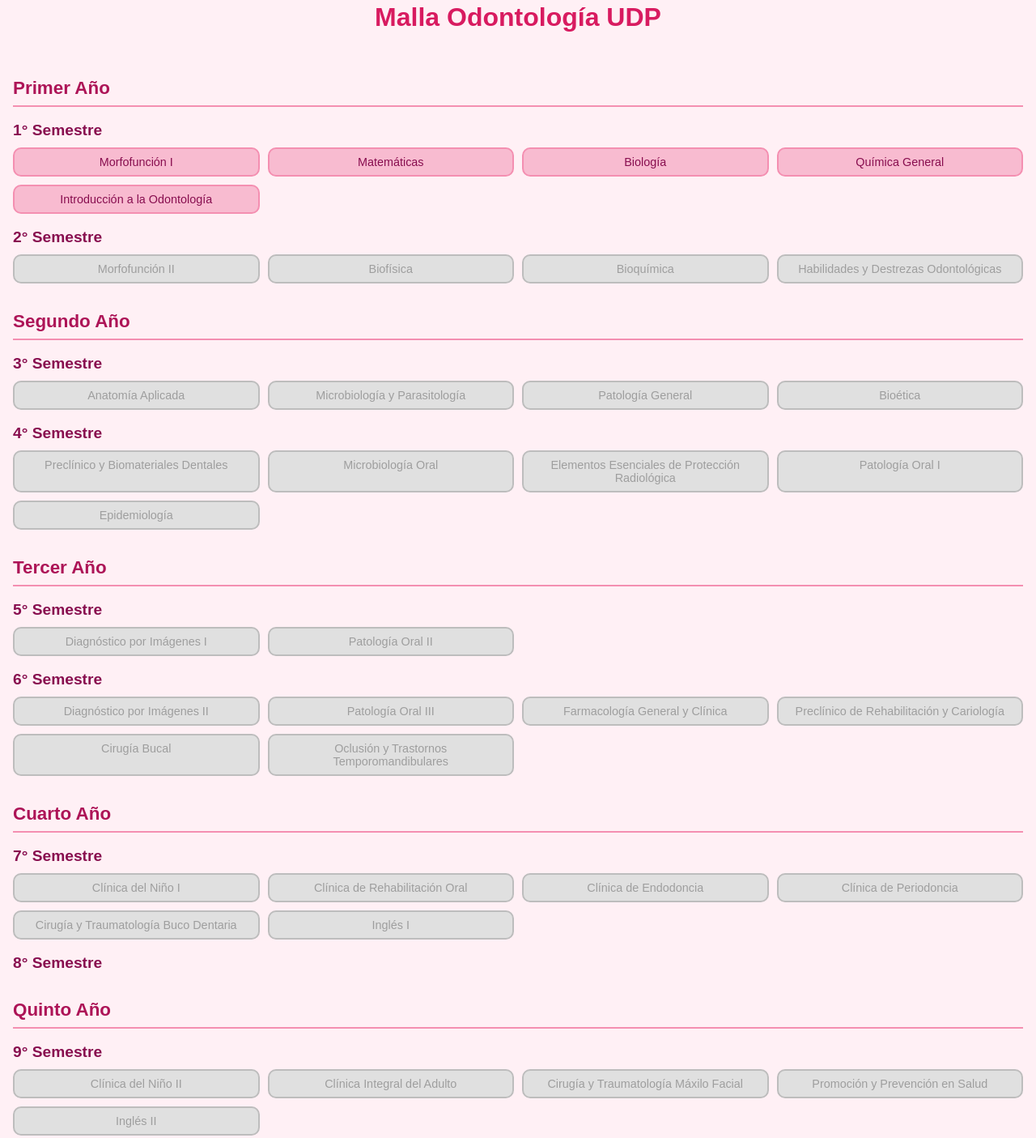
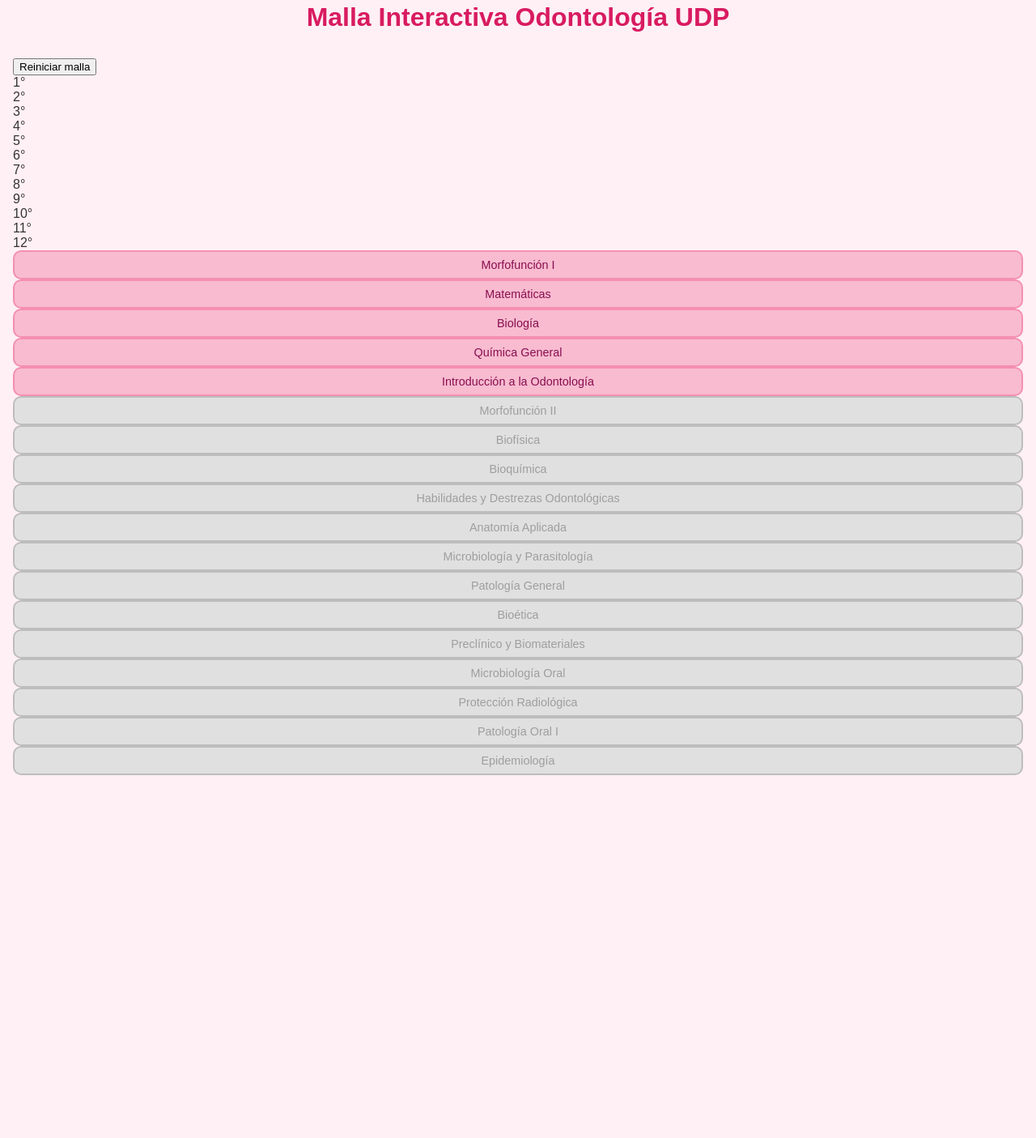
Before and after one commit to kathyyy154/mallaODO, a plain HTML site: page index.html in a window 1280 px wide. Shown: the part 34-1439 px from the top of the page at 81% size. After the commit the page ends 1007 px from the top, so only its background shows below. Drawn offline with Linux system fonts and the light colour scheme.

Commit message:
Update index.html

```diff
--- a/index.html
+++ b/index.html
@@ -2,109 +2,54 @@
 <html lang="es">
 <head>
   <meta charset="UTF-8">
-  <title>Malla Odontología UDP</title>
+  <title>Malla Interactiva Odontología UDP</title>
   <link rel="stylesheet" href="styles.css">
 </head>
 <body>
-  <h1>Malla Odontología UDP</h1>
-  <div class="malla-container">
+  <h1>Malla Interactiva Odontología UDP</h1>
+  <button onclick="reiniciarMalla()">Reiniciar malla</button>
 
-    <!-- PRIMER AÑO -->
-    <div class="año">Primer Año</div>
+  <div class="malla">
+    <!-- Cabecera -->
+    <div class="sem-titulo">1°</div>
+    <div class="sem-titulo">2°</div>
+    <div class="sem-titulo">3°</div>
+    <div class="sem-titulo">4°</div>
+    <div class="sem-titulo">5°</div>
+    <div class="sem-titulo">6°</div>
+    <div class="sem-titulo">7°</div>
+    <div class="sem-titulo">8°</div>
+    <div class="sem-titulo">9°</div>
+    <div class="sem-titulo">10°</div>
+    <div class="sem-titulo">11°</div>
+    <div class="sem-titulo">12°</div>
 
-    <!-- 1er Semestre -->
-    <div class="semestre">1° Semestre</div>
-    <div class="ramo" id="morfo1">Morfofunción I</div>
-    <div class="ramo" id="matematicas">Matemáticas</div>
-    <div class="ramo" id="biologia">Biología</div>
-    <div class="ramo" id="quimica">Química General</div>
-    <div class="ramo" id="intro">Introducción a la Odontología</div>
+    <!-- Primer año -->
+    <div class="ramo" id="morfo1" data-col="1">Morfofunción I</div>
+    <div class="ramo" id="matematicas" data-col="1">Matemáticas</div>
+    <div class="ramo" id="biologia" data-col="1">Biología</div>
+    <div class="ramo" id="quimica" data-col="1">Química General</div>
+    <div class="ramo" id="intro" data-col="1">Introducción a la Odontología</div>
 
-    <!-- 2do Semestre -->
-    <div class="semestre">2° Semestre</div>
-    <div class="ramo" id="morfo2" data-prer="morfo1">Morfofunción II</div>
-    <div class="ramo" id="biofisica" data-prer="matematicas">Biofísica</div>
-    <div class="ramo" id="bioquimica" data-prer="biologia,quimica">Bioquímica</div>
-    <div class="ramo" id="habilidades" data-prer="intro">Habilidades y Destrezas Odontológicas</div>
+    <div class="ramo" id="morfo2" data-prer="morfo1" data-col="2">Morfofunción II</div>
+    <div class="ramo" id="biofisica" data-prer="matematicas" data-col="2">Biofísica</div>
+    <div class="ramo" id="bioquimica" data-prer="biologia,quimica" data-col="2">Bioquímica</div>
+    <div class="ramo" id="habilidades" data-prer="intro" data-col="2">Habilidades y Destrezas Odontológicas</div>
 
-    <!-- SEGUNDO AÑO -->
-    <div class="año">Segundo Año</div>
+    <!-- Segundo año -->
+    <div class="ramo" id="anatomia" data-prer="morfo2" data-col="3">Anatomía Aplicada</div>
+    <div class="ramo" id="micro1" data-prer="morfo2,bioquimica" data-col="3">Microbiología y Parasitología</div>
+    <div class="ramo" id="patogeneral" data-prer="morfo2" data-col="3">Patología General</div>
+    <div class="ramo" id="bioetica" data-prer="intro" data-col="3">Bioética</div>
 
-    <!-- 3er Semestre -->
-    <div class="semestre">3° Semestre</div>
-    <div class="ramo" id="anatomia" data-prer="morfo2">Anatomía Aplicada</div>
-    <div class="ramo" id="micro1" data-prer="morfo2,bioquimica">Microbiología y Parasitología</div>
-    <div class="ramo" id="patogeneral" data-prer="morfo2">Patología General</div>
-    <div class="ramo" id="bioetica" data-prer="intro">Bioética</div>
+    <div class="ramo doble" id="preclinico" data-prer="biofisica,habilidades" data-col="4">Preclínico y Biomateriales</div>
+    <div class="ramo" id="microoral" data-prer="micro1" data-col="4">Microbiología Oral</div>
+    <div class="ramo" id="protradio" data-prer="biofisica" data-col="4">Protección Radiológica</div>
+    <div class="ramo" id="patooral1" data-prer="patogeneral" data-col="4">Patología Oral I</div>
+    <div class="ramo" id="epidemio" data-prer="matematicas" data-col="4">Epidemiología</div>
 
-    <!-- 4to Semestre -->
-    <div class="semestre">4° Semestre</div>
-    <div class="ramo" id="preclinico" data-prer="biofisica,habilidades">Preclínico y Biomateriales Dentales</div>
-    <div class="ramo" id="microoral" data-prer="micro1">Microbiología Oral</div>
-    <div class="ramo" id="protradio" data-prer="biofisica">Elementos Esenciales de Protección Radiológica</div>
-    <div class="ramo" id="patooral1" data-prer="patogeneral">Patología Oral I</div>
-    <div class="ramo" id="epidemio" data-prer="matematicas">Epidemiología</div>
-
-    <!-- TERCER AÑO -->
-    <div class="año">Tercer Año</div>
-
-    <!-- 5° Semestre -->
-    <div class="semestre">5° Semestre</div>
-    <div class="ramo" id="imagen1" data-prer="anatomia,protradio">Diagnóstico por Imágenes I</div>
-    <div class="ramo" id="patooral2" data-prer="patooral1,microoral">Patología Oral II</div>
-
-    <!-- 6° Semestre -->
-    <div class="semestre">6° Semestre</div>
-    <div class="ramo" id="imagen2" data-prer="imagen1">Diagnóstico por Imágenes II</div>
-    <div class="ramo" id="patooral3" data-prer="patooral2">Patología Oral III</div>
-    <div class="ramo" id="farmaco" data-prer="microoral,patooral1">Farmacología General y Clínica</div>
-    <div class="ramo" id="rehabili" data-prer="anatomia,preclinico,microoral">Preclínico de Rehabilitación y Cariología</div>
-    <div class="ramo" id="cirubucal" data-prer="microoral,patooral1,anatomia">Cirugía Bucal</div>
-    <div class="ramo" id="oclusion" data-prer="anatomia,preclinico">Oclusión y Trastornos Temporomandibulares</div>
-
-    <!-- CUARTO AÑO -->
-    <div class="año">Cuarto Año</div>
-
-    <!-- 7° Semestre -->
-    <div class="semestre">7° Semestre</div>
-    <div class="ramo" id="nino1" data-prer="farmaco,rehabili,imagen2,patooral3">Clínica del Niño I</div>
-    <div class="ramo" id="rehab" data-prer="farmaco,rehabili,cirubucal,oclusion,imagen2,patooral3">Clínica de Rehabilitación Oral</div>
-    <div class="ramo" id="endo" data-prer="farmaco,rehabili,oclusion,imagen2,patooral3">Clínica de Endodoncia</div>
-    <div class="ramo" id="perio" data-prer="farmaco,rehabili,oclusion,imagen2,patooral3">Clínica de Periodoncia</div>
-    <div class="ramo" id="cirutrauma" data-prer="farmaco,cirubucal,imagen2,patooral3">Cirugía y Traumatología Buco Dentaria</div>
-    <div class="ramo" id="ingles1" data-prer="habilidades">Inglés I</div>
-
-    <!-- 8° Semestre -->
-    <div class="semestre">8° Semestre</div>
-    <!-- Continúan clínicas -->
-
-    <!-- QUINTO AÑO -->
-    <div class="año">Quinto Año</div>
-
-    <!-- 9° Semestre -->
-    <div class="semestre">9° Semestre</div>
-    <div class="ramo" id="nino2" data-prer="nino1">Clínica del Niño II</div>
-    <div class="ramo" id="integral" data-prer="rehab,endo,perio,cirutrauma">Clínica Integral del Adulto</div>
-    <div class="ramo" id="maxilo" data-prer="cirutrauma">Cirugía y Traumatología Máxilo Facial</div>
-    <div class="ramo" id="promoprev" data-prer="epidemio,rehabili,nino1,perio">Promoción y Prevención en Salud</div>
-    <div class="ramo" id="ingles2" data-prer="ingles1">Inglés II</div>
-
-    <!-- 10° Semestre -->
-    <div class="semestre">10° Semestre</div>
-    <div class="ramo" id="legal" data-prer="nino1,rehab,endo,perio,cirubucal">Odontología Legal</div>
-    <div class="ramo" id="gestion" data-prer="promoprev">Gestión en Salud</div>
-
-    <!-- SEXTO AÑO -->
-    <div class="año">Sexto Año</div>
-
-    <!-- 11° Semestre -->
-    <div class="semestre">11° Semestre</div>
-    <div class="ramo" id="invest" data-prer="legal,gestion">Metodología de la Investigación</div>
-    <div class="ramo" id="internado" data-prer="legal,gestion">Internado Asistencial</div>
-
-    <!-- 12° Semestre -->
-    <div class="semestre">12° Semestre</div>
-    <div class="ramo" id="seminario" data-prer="invest">Seminario de Investigación</div>
+    <!-- (Los siguientes semestres seguirán el mismo patrón: colocar cada ramo en su columna,
+         y si es anual, usar la clase "doble" para ocupar dos columnas.) -->
 
   </div>
 
```
